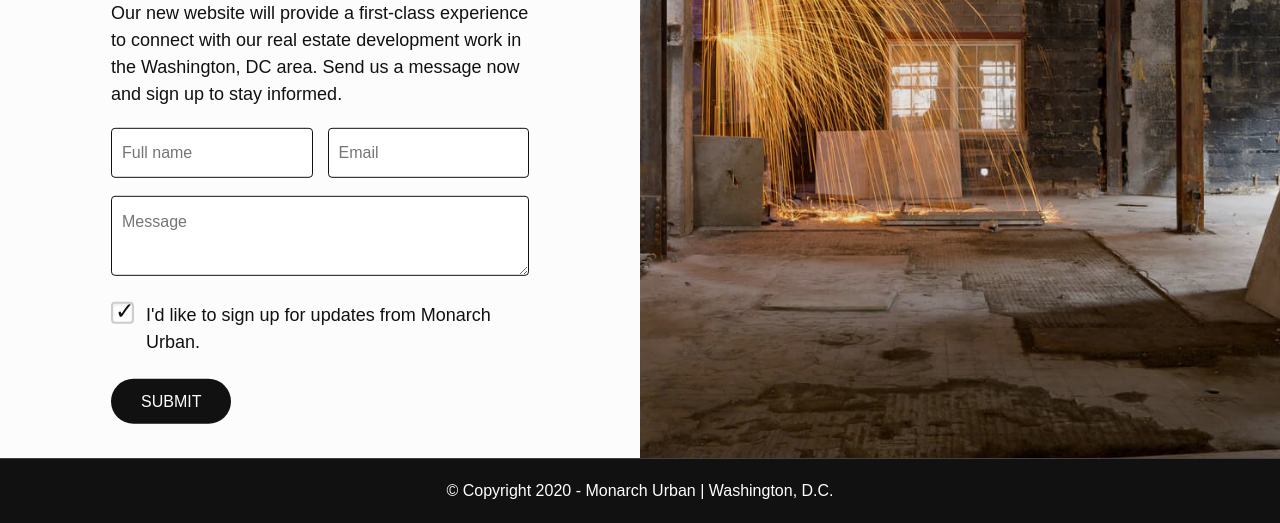
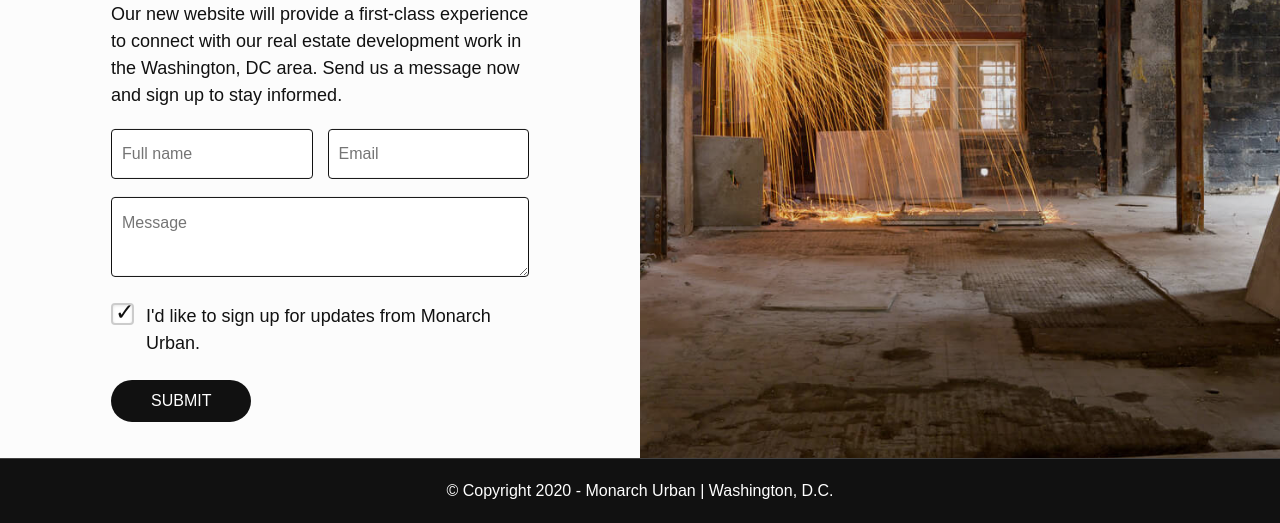
Before and after one commit to brianotoole/monarch-comingsoon, a website built with webpack: page index.html in a window 1280 px wide. Shown: the part 277-800 px from the top of the page. Built offline with nearby package versions, Linux system fonts and the light colour scheme; a web font is replaced by a local one.

Commit message:
btn adjustment

```diff
--- a/src/scss/layouts/_buttons.scss
+++ b/src/scss/layouts/_buttons.scss
@@ -4,9 +4,7 @@
 
 .btn {
   display: inline-block;
-  padding: 0 rem(30);
-  height: rem(45);
-  line-height: rem(45);
+  padding: rem(12) rem(40);
   font-size: font-scale(0);
   color: $color-white;
   background-color: $color-body;
```
Also changed, not shown: dist/css/style.css.
